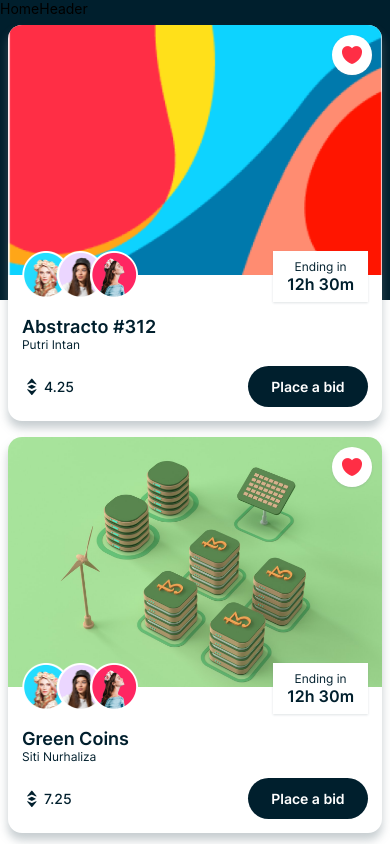
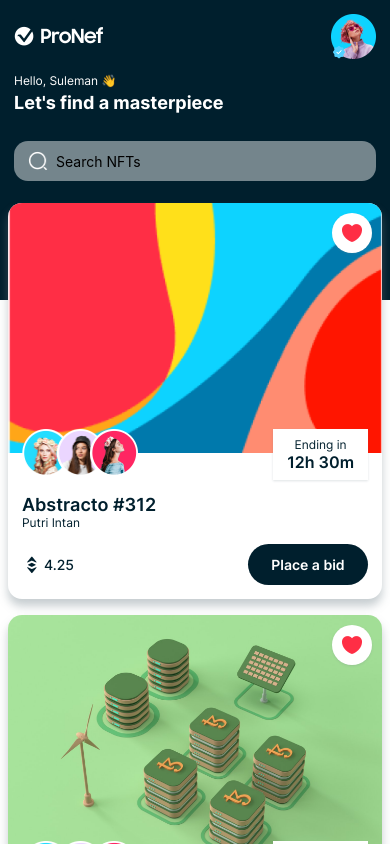
Before and after one commit to usamatufail/nft-bids, a React Native app: screen /Home in a window 390 px wide. Shown: the top 844 px of the page. Built offline with nearby package versions, Linux system fonts and the light colour scheme.

Commit message:
feat(homepage): added header and fixed cycle for NFTCard component

```diff
--- a/App.js
+++ b/App.js
@@ -29,7 +29,7 @@
     <NavigationContainer theme={theme}>
       <Stack.Navigator
         screenOptions={{ headerShown: false }}
-        initialRouteName="Home"
+        initialRouteName="Details"
       >
         <Stack.Screen name="Home" component={Home} />
         <Stack.Screen name="Details" component={Details} />
--- a/src/components/HomeHeader.component.jsx
+++ b/src/components/HomeHeader.component.jsx
@@ -1,10 +1,106 @@
-import { View, Text } from 'react-native';
-import React from 'react';
+import { View, Text, Image, TextInput } from 'react-native';
+
+import { COLORS, FONTS, SIZES, assets } from '../constants';
 
 export const HomeHeader = () => {
   return (
-    <View>
-      <Text>HomeHeader</Text>
+    <View
+      style={{
+        backgroundColor: COLORS.primary,
+        padding: SIZES.font,
+      }}
+    >
+      {/* Inner View For Logo */}
+      <View
+        style={{
+          flexDirection: 'row',
+          justifyContent: 'space-between',
+          alignItems: 'center',
+        }}
+      >
+        <Image
+          source={assets.logo}
+          resizeMode="contain"
+          style={{ width: 90, height: 25 }}
+        />
+
+        {/* Person Logo Part */}
+        <View
+          style={{
+            width: 45,
+            height: 45,
+          }}
+        >
+          <Image
+            source={assets.person01}
+            resizeMode="contain"
+            style={{
+              width: '100%',
+              height: '100%',
+            }}
+          />
+          <Image
+            source={assets.badge}
+            resizeMode="contain"
+            style={{
+              position: 'absolute',
+              width: 15,
+              height: 15,
+              bottom: 0,
+              left: 0,
+            }}
+          />
+        </View>
+      </View>
+
+      {/* Greeting */}
+      <View style={{ marginVertical: SIZES.font }}>
+        <Text
+          style={{
+            fontFamily: FONTS.regular,
+            fontSize: SIZES.small,
+            color: COLORS.white,
+          }}
+        >
+          Hello, Suleman 👋
+        </Text>
+        <Text
+          style={{
+            fontFamily: FONTS.bold,
+            fontSize: SIZES.large,
+            color: COLORS.white,
+            marginTop: SIZES.base / 2,
+          }}
+        >
+          Let's find a masterpiece
+        </Text>
+      </View>
+
+      {/* Search Bar */}
+      <View style={{ marginTop: SIZES.font }}>
+        <View
+          style={{
+            flexDirection: 'row',
+            width: '100%',
+            borderRadius: SIZES.font,
+            backgroundColor: COLORS.gray,
+            alignItems: 'center',
+            paddingHorizontal: SIZES.font,
+            paddingVertical: SIZES.small - 2,
+          }}
+        >
+          <Image
+            source={assets.search}
+            resizeMode="contain"
+            style={{ width: 20, height: 20, marginRight: SIZES.base }}
+          />
+          <TextInput
+            placeholder="Search NFTs"
+            style={{ flex: 1 }}
+            onChangeText={() => {}}
+          />
+        </View>
+      </View>
     </View>
   );
 };
--- a/src/components/NFTCard.component.jsx
+++ b/src/components/NFTCard.component.jsx
@@ -1,9 +1,9 @@
 import { View, Text, Image } from 'react-native';
 import { useNavigation } from '@react-navigation/native';
-import { CircleButton, SubInfo, EthPrice, NFTTitle } from 'components';
 
 import { COLORS, SIZES, SHADOWS, assets } from '../constants';
-import { RectButton } from './Button.component';
+import { SubInfo, EthPrice, NFTTitle } from './SubInfo.component';
+import { CircleButton, RectButton } from './Button.component';
 
 export const NFTCard = ({ data }) => {
   const navigation = useNavigation();
```
